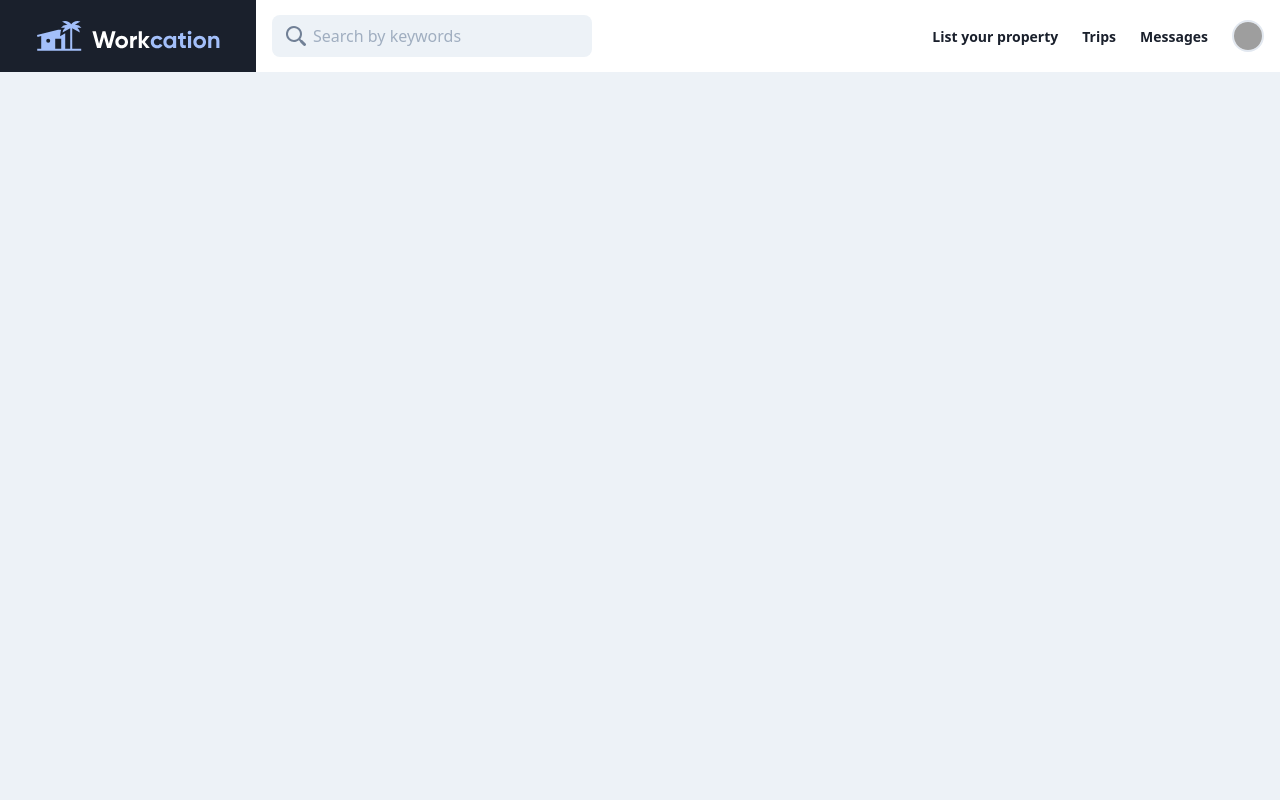
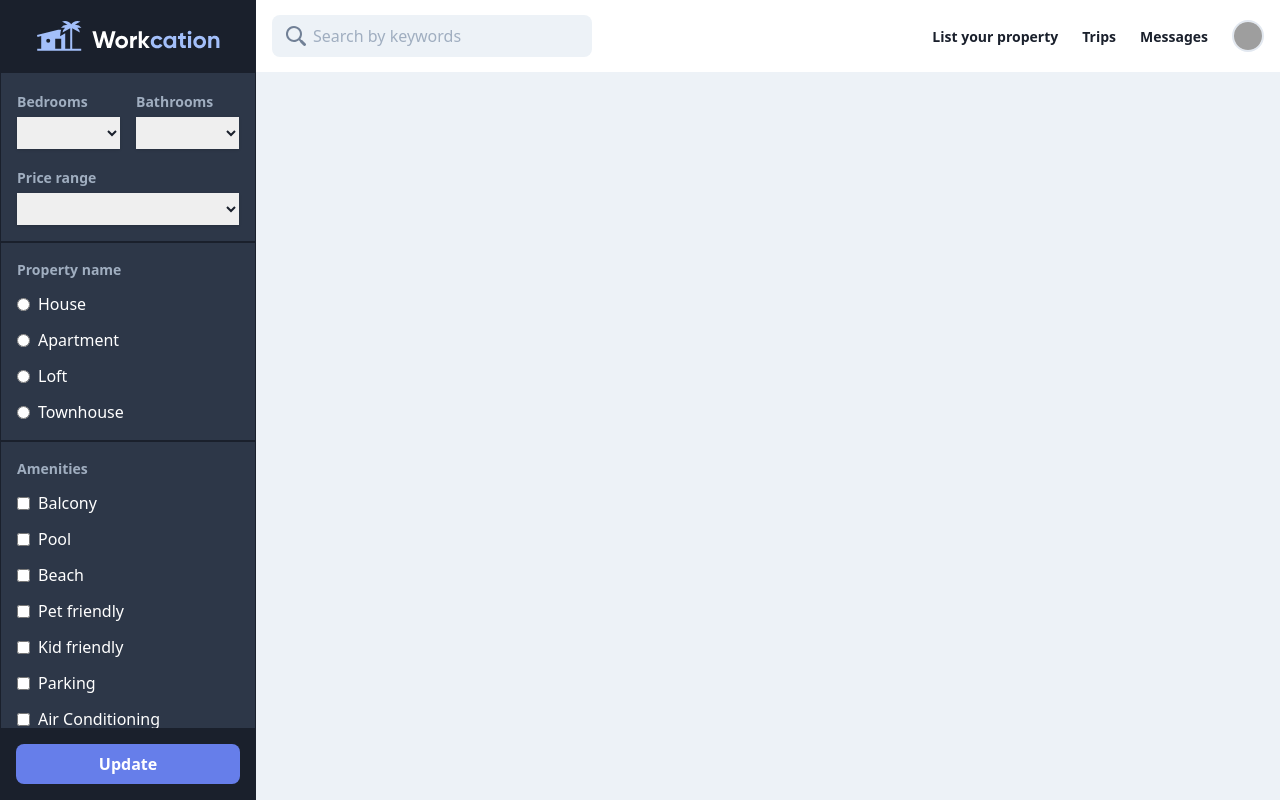
Before and after one commit to kevjose/devnotes, a React (Create React App) app in the folder may-2020/tailwind_css/rt-workcation/: page / in a window 1280 px wide. Built offline with nearby package versions, Linux system fonts and the light colour scheme; grey boxes are pictures that could not be loaded.

Commit message:
[21/5/2020][TAILWIND_WORKCATION] added search filter and form elements components

```diff
--- a/may-2020/tailwind_css/rt-workcation/src/App.js
+++ b/may-2020/tailwind_css/rt-workcation/src/App.js
@@ -1,10 +1,14 @@
 import React from 'react';
 import SiteHeader from './components/SiteHeader';
+import SiteFilters from './components/SearchFilters';
 
 function App() {
   return (
     <div className='min-h-screen bg-gray-200 antialiased xl:flex xl:flex-col xl:h-screen'>
       <SiteHeader className='xl:flex-shrink-0' />
+      <div className='xl:flex-1 xl:flex xl:overflow-y-hidden'>
+        <SiteFilters />
+      </div>
     </div>
   );
 }
--- /dev/null
+++ b/may-2020/tailwind_css/rt-workcation/src/components/Checkbox.js
@@ -0,0 +1,16 @@
+import React from 'react';
+
+const Checkbox = props => {
+  return (
+    <label className='mt-3 flex items-center sm:w-1/2 sm:px-2 lg:w-full'>
+      <input
+        className={`bg-${props.background}-900 focus:bg-${props.background}-700`}
+        name={props.name}
+        type='checkbox'
+      />
+      <span className={`ml-2 text-${props.color}`}>{props.content}</span>
+    </label>
+  );
+};
+
+export default Checkbox;
--- a/may-2020/tailwind_css/rt-workcation/src/components/Dropdown.js
+++ b/may-2020/tailwind_css/rt-workcation/src/components/Dropdown.js
@@ -22,7 +22,7 @@ const Dropdown = props => {
         onClick={() => toggleAccountOpen(false)}
         type='button'
         className='z-30 block fixed inset-0 w-full h-full cursor-default'
-      />
+      ></button>
       <div className='absolute z-40 right-0'>
         <div className='mt-3 bg-white xl:border rounded-lg w-48 py-2 shadow-xl'>
           {props.children}
--- /dev/null
+++ b/may-2020/tailwind_css/rt-workcation/src/components/Radio.js
@@ -0,0 +1,17 @@
+import React from 'react';
+
+const Radio = props => {
+  return (
+    <label className='mt-3 sm:w-1/4 sm:px-2 flex items-center lg:w-full lg:px-0'>
+      <input
+        className={`bg-${props.background}-900 focus:bg-${props.background}-700`}
+        type='radio'
+        value={props.value}
+        name={props.name}
+      />
+      <span className={`ml-2 text-${props.color}`}>{props.content}</span>
+    </label>
+  );
+};
+
+export default Radio;
--- /dev/null
+++ b/may-2020/tailwind_css/rt-workcation/src/components/SearchFilters.js
@@ -0,0 +1,182 @@
+import React from 'react';
+import useToogle from '../hooks/useToggle';
+import Checkbox from './Checkbox';
+import Radio from './Radio';
+
+const SearchFilters = () => {
+  const [isOpen, setOpen] = useToogle(false);
+
+  return (
+    <section className='bg-gray-800 xl:w-64 xl:h-full'>
+      <div className='flex justify-between px-4 py-3 xl:hidden'>
+        <div className='relative max-w-xs w-full'>
+          <div className='absolute inset-y-0 left-0 flex items-center pl-3'>
+            <svg
+              className='h-6 w-6 fill-current text-gray-600'
+              viewBox='0 0 24 24'
+              fill='none'
+              xmlns='http://www.w3.org/2000/svg'
+            >
+              <path d='M16.32 14.9l1.1 1.1c.4-.02.83.13 1.14.44l3 3a1.5 1.5 0 0 1-2.12 2.12l-3-3a1.5 1.5 0 0 1-.44-1.14l-1.1-1.1a8 8 0 1 1 1.41-1.41l.01-.01zM10 16a6 6 0 1 0 0-12 6 6 0 0 0 0 12z' />
+            </svg>
+          </div>
+          <input
+            className='block w-full bg-gray-900 focus:outline-none focus:bg-white focus:text-gray-900 text-white rounded-lg pl-10 pr-4 py-2'
+            placeholder='Search by keywords'
+          />
+        </div>
+        <button
+          type='button'
+          className={`ml-4 inline-flex items-center hover:bg-gray-600 focus:outline-none focus:shadow-outline rounded-lg shadow pl-3 pr-4 ${
+            isOpen ? 'bg-gray-600' : 'bg-gray-700'
+          }`}
+          onClick={() => setOpen(o => !o)}
+        >
+          <svg
+            className='h-6 w-6 fill-current text-gray-500'
+            viewBox='0 0 24 24'
+            xmlns='http://www.w3.org/2000/svg'
+          >
+            <path d='M3 6a1 1 0 0 1 1-1h16a1 1 0 1 1 0 2H4a1 1 0 0 1-1-1zm3 6a1 1 0 0 1 1-1h10a1 1 0 1 1 0 2H7a1 1 0 0 1-1-1zm4 5a1 1 0 1 0 0 2h4a1 1 0 1 0 0-2h-4z' />
+          </svg>
+          <span className='ml-1 text-white font-medium'>Filters</span>
+        </button>
+      </div>
+      <form
+        className={`xl:block xl:h-full xl:flex xl:flex-col xl:justify-between ${
+          isOpen ? 'block' : 'hidden'
+        }`}
+      >
+        {/* Have a container that is scrollable along y axis if filters increase  also to justify content */}
+        <div className='lg:flex xl:block xl:overflow-y-auto'>
+          {/* Container for form elements providing padding border etc. also group a few filters*/}
+          <div className='px-4 py-4 border-t border-gray-900 lg:w-1/3 border xl:w-full'>
+            <div className='-mx-2 flex flex-wrap'>
+              <label className='block w-1/2 px-2 sm:w-1/4 lg:w-1/2'>
+                <span className='text-sm font-semibold text-gray-500'>
+                  Bedrooms
+                </span>
+                <select className='mt-1 block w-full focus:text-white text-gray-900 shadow focus:bg-gray-600 h-8 outline-none'>
+                  <option></option>
+                  <option>4</option>
+                </select>
+              </label>
+              <label className='block w-1/2 px-2 sm:w-1/4 lg:w-1/2'>
+                <span className='text-sm font-semibold text-gray-500'>
+                  Bathrooms
+                </span>
+                <select className='mt-1 block w-full focus:text-white text-gray-900 shadow focus:bg-gray-600 h-8 outline-none'>
+                  <option></option>
+                  <option>2</option>
+                  <option>3</option>
+                </select>
+              </label>
+              <label className='mt-4 lg:mt-4 sm:mt-0 block w-full px-2 sm:w-1/2 lg:w-full'>
+                <span className='text-sm font-semibold text-gray-500'>
+                  Price range
+                </span>
+                <select className='mt-1 block w-full focus:text-white text-gray-900 shadow focus:bg-gray-600 h-8 outline-none'>
+                  <option></option>
+                  <option>Up to $2,000/wk</option>
+                </select>
+              </label>
+            </div>
+          </div>
+          <div className='px-4 py-4 border-t border-gray-900 lg:w-1/3 border xl:w-full'>
+            <span className='block text-sm font-semibold text-gray-500'>
+              Property name
+            </span>
+            <div className='sm:flex sm:-mx-2 lg:block lg:mx-0'>
+              <Radio
+                content={'House'}
+                value={'house'}
+                name={'propertyType'}
+                color='white'
+                background='gray'
+              />
+              <Radio
+                content={'Apartment'}
+                value={'apartment'}
+                name={'propertyType'}
+                color='white'
+                background='gray'
+              />
+              <Radio
+                content={'Loft'}
+                value={'loft'}
+                name={'propertyType'}
+                color='white'
+                background='gray'
+              />
+              <Radio
+                content={'Townhouse'}
+                value={'townhouse'}
+                name={'propertyType'}
+                color='white'
+                background='gray'
+              />
+            </div>
+          </div>
+          <div className='px-4 py-4 border-t border-gray-900 lg:w-1/3 border xl:w-full'>
+            <span className='block text-sm font-semibold text-gray-500'>
+              Amenities
+            </span>
+            <div className='sm:flex sm:-mx-2 sm:flex-wrap'>
+              <Checkbox
+                name={'balcony'}
+                content={'Balcony'}
+                color='white'
+                background='gray'
+              />
+              <Checkbox
+                name={'pool'}
+                content={'Pool'}
+                color='white'
+                background='gray'
+              />
+              <Checkbox
+                name={'beach'}
+                content={'Beach'}
+                color='white'
+                background='gray'
+              />
+              <Checkbox
+                name={'petFriendly'}
+                content={'Pet friendly'}
+                color='white'
+                background='gray'
+              />
+              <Checkbox
+                name={'kidFriendly'}
+                content={'Kid friendly'}
+                color='white'
+                background='gray'
+              />
+              <Checkbox
+                name={'parking'}
+                content={'Parking'}
+                color='white'
+                background='gray'
+              />
+              <Checkbox
+                name={'airConditioning'}
+                content={'Air Conditioning'}
+                color='white'
+                background='gray'
+              />
+            </div>
+          </div>
+        </div>
+        <div className='bg-gray-900 px-4 py-4 sm:text-right'>
+          <button
+            className={`block w-full sm:w-auto sm:inline-block bg-indigo-500 hover:bg-indigo-400 font-semibold text-white px-4 py-2 rounded-lg xl:block xl:w-full`}
+          >
+            Update
+          </button>
+        </div>
+      </form>
+    </section>
+  );
+};
+
+export default SearchFilters;
```
